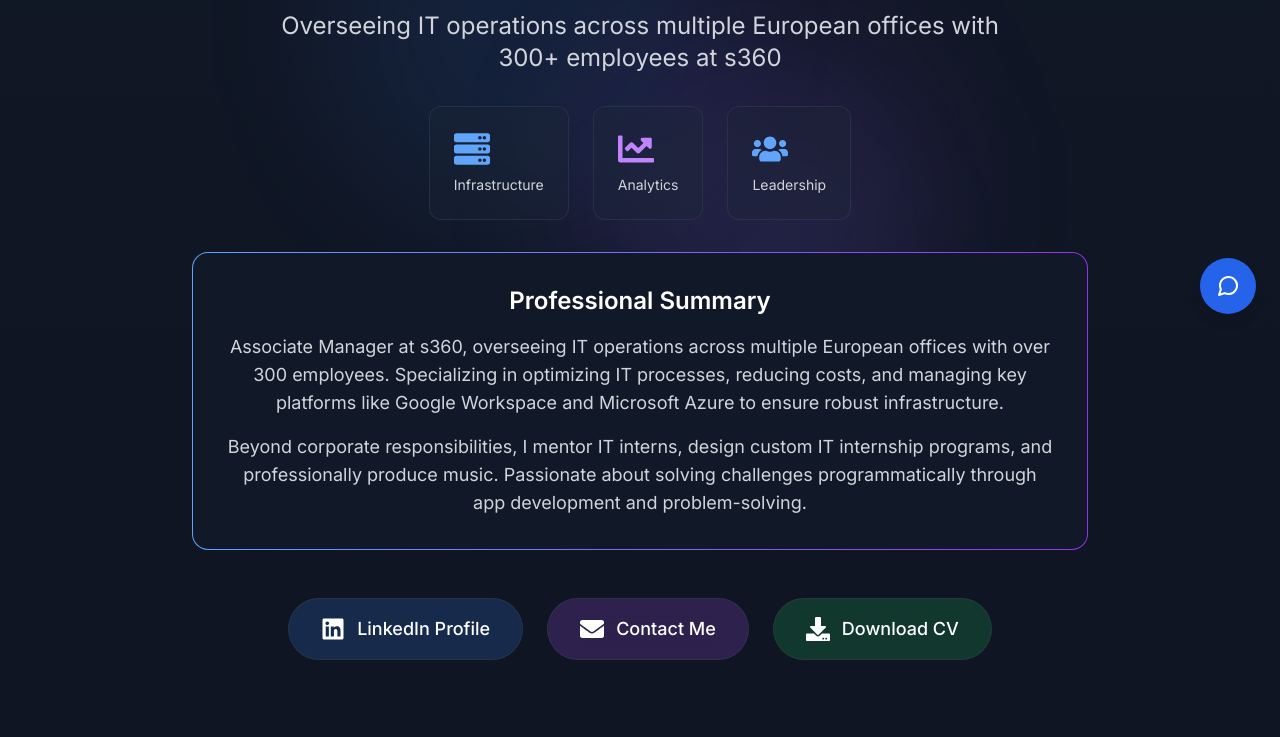
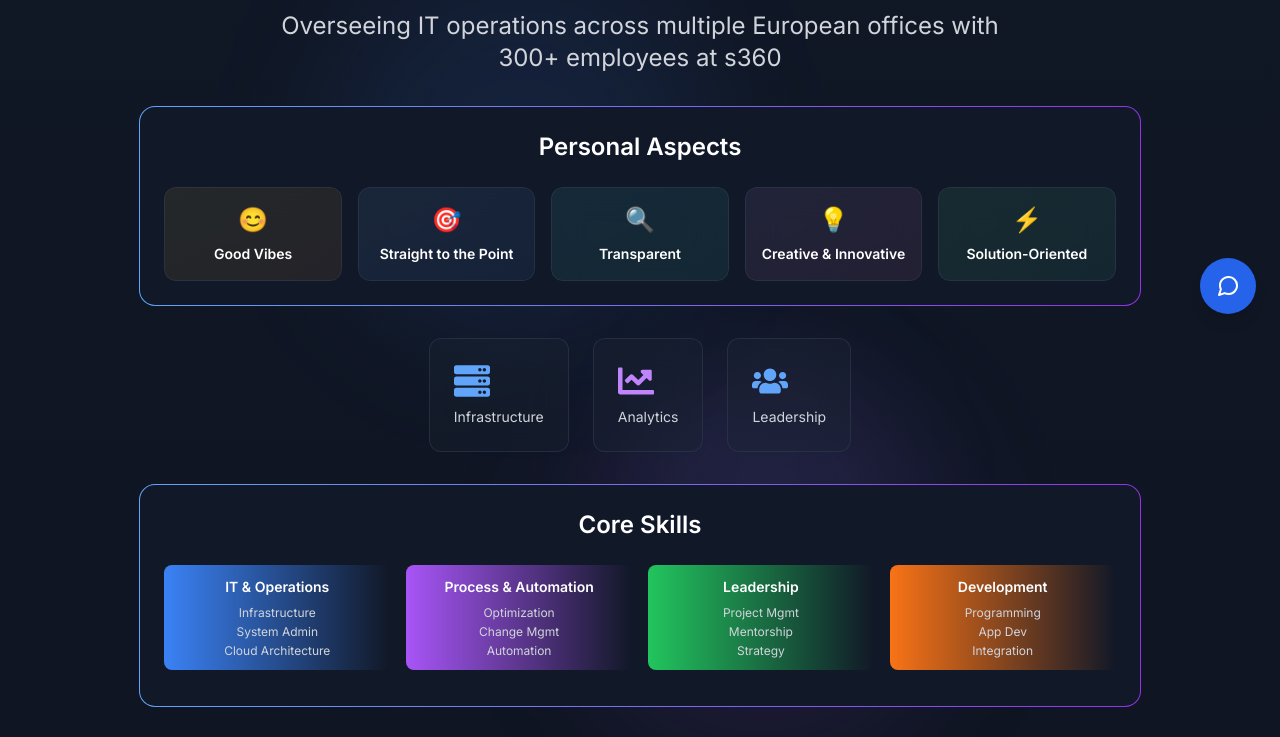
Before and after one commit to nxbizada/portfolio, a Next.js app: page / in a window 1280 px wide. Shown: the part 462-1199 px from the top of the page. Built offline with nearby package versions, Linux system fonts and the light colour scheme.

Commit message:
Reorganize layout: move skills between about and summary, remove contact button

```diff
--- a/src/components/Hero.tsx
+++ b/src/components/Hero.tsx
@@ -1,7 +1,7 @@
 'use client';
 
 import React, { useRef, useState } from 'react';
-import { FaLinkedin, FaServer, FaChartLine, FaUsers, FaDownload, FaEnvelope } from 'react-icons/fa';
+import { FaLinkedin, FaServer, FaChartLine, FaUsers, FaDownload } from 'react-icons/fa';
 import type { IconType } from 'react-icons';
 import Image from 'next/image';
 import CVDocument from './CVDocument';
@@ -60,8 +60,39 @@
               </p>
             </div>
 
+            {/* Skills & Personal Aspects Section */}
+            <div className="space-y-6 md:space-y-8">
+              {/* Personal Aspects */}
+              <div className="glass-card gradient-border p-4 md:p-6 rounded-2xl max-w-5xl mx-auto">
+                <h3 className="text-lg sm:text-xl md:text-2xl font-semibold text-white mb-4 md:mb-6">Personal Aspects</h3>
+                <div className="grid grid-cols-2 sm:grid-cols-3 lg:grid-cols-5 gap-3 md:gap-4">
+                  {[
+                    { trait: "Good Vibes", icon: "😊", color: "from-yellow-400 to-orange-500" },
+                    { trait: "Straight to the Point", icon: "🎯", color: "from-blue-400 to-blue-600" },
+                    { trait: "Transparent", icon: "🔍", color: "from-cyan-400 to-teal-500" },
+                    { trait: "Creative & Innovative", icon: "💡", color: "from-purple-400 to-pink-500" },
+                    { trait: "Solution-Oriented", icon: "⚡", color: "from-green-400 to-emerald-500" }
+                  ].map((aspect, index) => (
+                    <div
+                      key={index}
+                      className="group relative overflow-hidden rounded-xl hover:scale-105 transition-all duration-500"
+                    >
+                      <div className={`absolute inset-0 bg-gradient-to-br ${aspect.color} opacity-10 group-hover:opacity-20 transition-opacity duration-300`}></div>
+                      <div className="glass-card p-3 md:p-4 rounded-xl relative z-10 text-center">
+                        <div className="text-lg md:text-2xl mb-2 group-hover:scale-110 transition-transform duration-300">
+                          {aspect.icon}
+                        </div>
+                        <h4 className="text-xs md:text-sm font-semibold text-white group-hover:text-blue-400 transition-colors duration-300 leading-tight">
+                          {aspect.trait}
+                        </h4>
+                      </div>
+                    </div>
+                  ))}
+                </div>
+              </div>
+
               {/* Key Expertise Icons */}
-            <div className="flex justify-center space-x-3 sm:space-x-4 md:space-x-6 mb-6 md:mb-8">
+              <div className="flex justify-center space-x-3 sm:space-x-4 md:space-x-6">
                 <div className="glass-card hover-card p-3 sm:p-4 md:p-6 rounded-xl group">
                   <FaServer size={24} className="sm:w-8 sm:h-8 md:w-9 md:h-9 text-blue-400 group-hover:scale-110 transition-transform" />
                   <p className="text-xs sm:text-sm text-gray-300 mt-1 md:mt-2">Infrastructure</p>
@@ -73,6 +104,31 @@
                 <div className="glass-card hover-card p-3 sm:p-4 md:p-6 rounded-xl group">
                   <FaUsers size={24} className="sm:w-8 sm:h-8 md:w-9 md:h-9 text-blue-400 group-hover:scale-110 transition-transform" />
                   <p className="text-xs sm:text-sm text-gray-300 mt-1 md:mt-2">Leadership</p>
+                </div>
+              </div>
+
+              {/* Core Skills */}
+              <div className="glass-card gradient-border p-4 md:p-6 rounded-2xl max-w-5xl mx-auto">
+                <h3 className="text-lg sm:text-xl md:text-2xl font-semibold text-white mb-4 md:mb-6 text-center">Core Skills</h3>
+                <div className="grid grid-cols-2 md:grid-cols-4 gap-3 md:gap-4">
+                  {[
+                    { title: "IT & Operations", skills: ["Infrastructure", "System Admin", "Cloud Architecture"], color: "from-blue-500 to-cyan-500" },
+                    { title: "Process & Automation", skills: ["Optimization", "Change Mgmt", "Automation"], color: "from-purple-500 to-pink-500" },
+                    { title: "Leadership", skills: ["Project Mgmt", "Mentorship", "Strategy"], color: "from-green-500 to-emerald-500" },
+                    { title: "Development", skills: ["Programming", "App Dev", "Integration"], color: "from-orange-500 to-red-500" }
+                  ].map((category, index) => (
+                    <div key={index} className="text-center">
+                      <div className={`p-2 md:p-3 rounded-lg bg-gradient-to-r ${category.color}/20 mb-2 md:mb-3`}>
+                        <h4 className="text-xs md:text-sm font-semibold text-white mb-1 md:mb-2">{category.title}</h4>
+                        <div className="space-y-1">
+                          {category.skills.map((skill, idx) => (
+                            <p key={idx} className="text-xs text-gray-300 leading-tight">{skill}</p>
+                          ))}
+                        </div>
+                      </div>
+                    </div>
+                  ))}
+                </div>
               </div>
             </div>
 
@@ -91,7 +147,7 @@
             </div>
           </div>
 
-          {/* Action Buttons */}
+          {/* Action Buttons - Removed Contact Me button */}
           <div className="flex flex-col md:flex-row justify-center items-center space-y-3 md:space-y-0 md:space-x-6">
             <a
               href="https://dk.linkedin.com/in/farhad-nabizada"
@@ -101,13 +157,6 @@
             >
               <FaLinkedin size={20} className="md:w-6 md:h-6" />
               <span className="text-base md:text-lg font-medium">LinkedIn Profile</span>
-            </a>
-            <a
-              href="#contact"
-              className="glass-card hover-card flex items-center space-x-2 md:space-x-3 px-6 md:px-8 py-3 md:py-4 rounded-full w-full md:w-auto justify-center bg-purple-500/20"
-            >
-              <FaEnvelope size={20} className="md:w-6 md:h-6" />
-              <span className="text-base md:text-lg font-medium">Contact Me</span>
             </a>
             <button
               onClick={handleDownloadCV}
```
Lines whose indentation alone changed are shown as unchanged.
